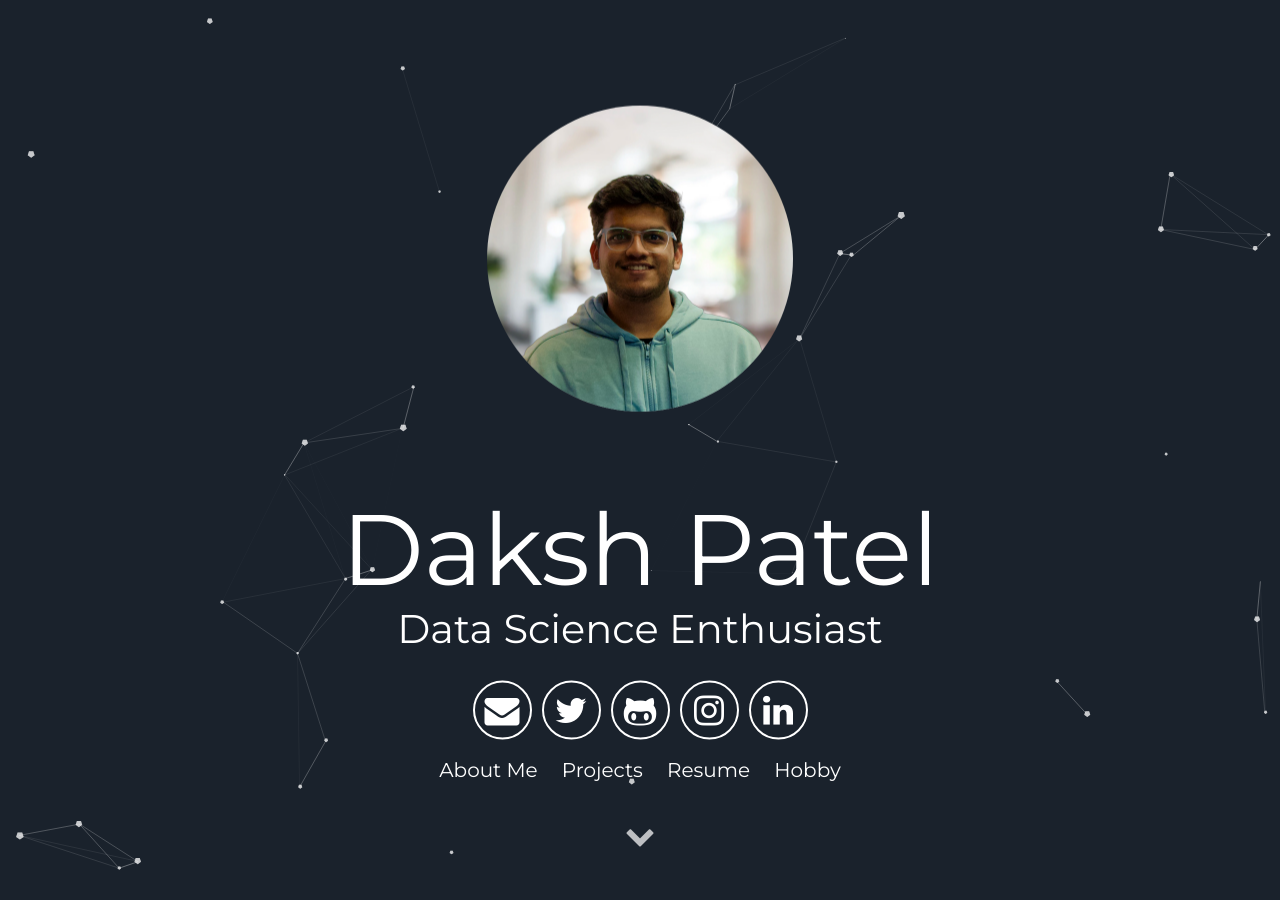
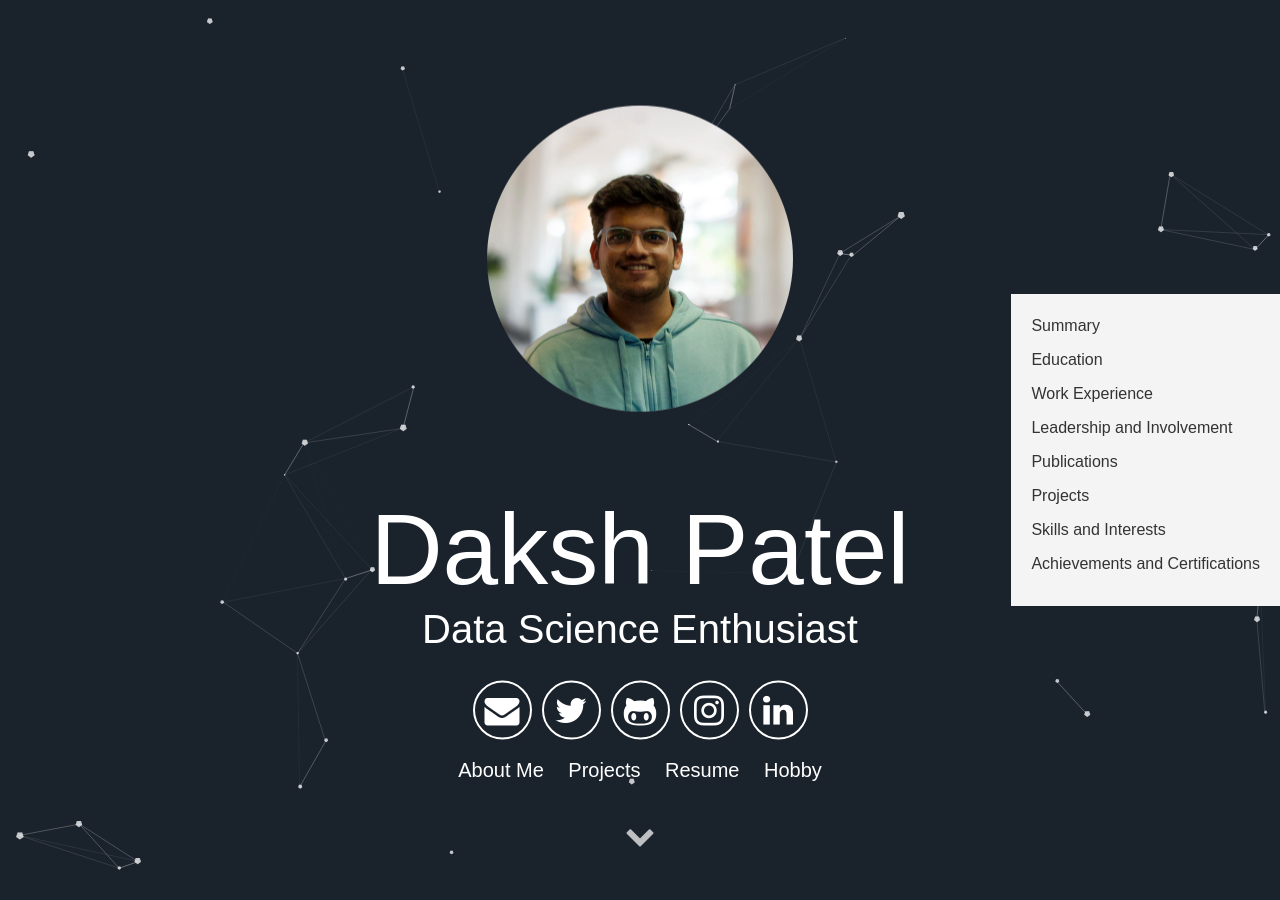
Before and after one commit to helloitsdaksh/portfolio, a Jekyll site: the page built from index.html, in a window 1280 px wide and 900 px high. Built offline with Jekyll 4.4.1, drawn with Linux system fonts in a browser that asks for light colours; some of the changed text lies outside the part shown.

```diff
--- a/_includes/hobby.html
+++ b/_includes/hobby.html
@@ -4,8 +4,8 @@
 
 <div class="user-projects">
   <div id="slider1" class="slider">
-    <div class="slide"><img alt="coder" src="\assets\img\quote.jpg" /></div>
-    <div class="slide"><img alt="mountains" src="\assets\img\mountains.jpg"/></div>
+    <div class="images-left"><img alt="coder" src="\assets\img\quote.jpg" /></div>
+    <div class="images-left"><img alt="mountains" src="\assets\img\mountains.jpg"/></div>
   </div>
   <div class="contents">
     <h3>Predicting Agricultural Yield by Integrating Remote Sensing Data and Machine Learning Technology</h3>
@@ -19,8 +19,8 @@
 
 <div class="user-projects">
   <div id="slider2" class="slider">
-    <div class="slide"><img alt="coder" src="\assets\img\quote.jpg" /></div>
-    <div class="slide"><img alt="mountains" src="\assets\img\mountains.jpg"/></div>
+    <div class="images-left"><img alt="coder" src="\assets\img\quote.jpg" /></div>
+    <div class="images-left"><img alt="mountains" src="\assets\img\mountains.jpg"/></div>
   </div>
   <div class="contents">
     <h3>NN-from-Scratch</h3>
@@ -71,7 +71,4 @@
     display: none;
   }
 
-  .slide img {
-    width: 100%;
-  }
 </style>
--- a/_includes/resume.html
+++ b/_includes/resume.html
@@ -1,168 +1,167 @@
-<div class="user-details">
-    <h1>Daksh Patel</h1>
-    <p>Los Angeles, CA</p>
+<!DOCTYPE html>
+<html lang="en">
+<head>
+<meta charset="UTF-8">
+<meta name="viewport" content="width=device-width, initial-scale=1.0">
+<title>Daksh Patel - Resume</title>
+<style>
+  body {
+    font-family: Arial, sans-serif;
+    margin: 0;
+    padding: 0;
+  }
+
+  /* Sidebar */
+  .sidebar {
+    position: fixed;
+    top: 50%;
+    right: 0;
+    transform: translateY(-50%);
+    background-color: #f4f4f4;
+    padding: 20px;
+    z-index: 999;
+  }
+
+  /* Sidebar links */
+  .sidebar a {
+    display: block;
+    margin-bottom: 10px;
+    text-decoration: none;
+    color: #333;
+    transition: color 0.3s;
+  }
+
+  /* Active link */
+  .sidebar a.active {
+    color: #007bff;
+  }
+
+  /* Content sections */
+  .content {
+    margin-right: 200px; /* Adjust according to sidebar width */
+    padding: 20px;
+  }
+</style>
+</head>
+<body>
+
+<div class="sidebar">
+  <a href="#summary">Summary</a>
+  <a href="#education">Education</a>
+  <a href="#work-experience">Work Experience</a>
+  <a href="#leadership-and-involvement">Leadership and Involvement</a>
+  <a href="#publications">Publications</a>
+  <a href="#projects">Projects</a>
+  <a href="#skills-and-interests">Skills and Interests</a>
+  <a href="#achievements-and-certifications">Achievements and Certifications</a>
 </div>
-<div>
-    <h3 id="education">EDUCATION</h3>
+
+<div class="content">
+
+<div id="summary">
+  <h2>Summary</h2>
+  <p>Accomplished data scientist with a proven track record in machine learning, deep learning, and data analysis. Experienced in developing innovative solutions to complex problems across multiple domains. Seeking opportunities to leverage expertise in impactful projects within a dynamic environment.</p>
+</div>
+
+<div id="education">
+  <h2>Education</h2>
   <p>
-        <strong class=bold> University of Southern California</strong>, <strong>Los Angeles, CA</strong><br>
-        Master of Science in Applied Data Science, Cumulative GPA: 3.65<br>
-        <ul>
-            <li>Relevant Coursework: Foundations of Data Management, Machine Learning for Data Science.</li>
-            <li>Course Producer: DSCI 552 Machine Learning for Data Science'24</li>
-        </ul>
+    <strong>University of Southern California</strong>, Los Angeles, CA<br>
+    Master of Science in Applied Data Science, GPA: 3.65/4.0 (Aug 2023-Present)<br>
+    Relevant Coursework: Data Analysis, Data Visualization, Modeling, Debugging, Probability, Statistics, Statistical Testing, Deep Learning, Fine-tuning.
   </p>
   <p>
-        <strong class=bold> SRM Institute of Science and Technology</strong>, <strong>Chennai, Tamil Nadu</strong><br>
-        Bachelor of Technology in Computer Science, Cumulative GPA: 4.0/4.0<br>
-        <ul>
-            <li>Relevant Coursework: Data Mining and Analysis, Artificial Intelligence, Advanced Programming Practice.</li>
-        </ul>
+    <strong>SRM Institute of Science and Technology</strong>, Chennai, India<br>
+    Bachelor of Technology in Computer Science, GPA: 4.0/4.0 (June 2019-May 2023)<br>
+    Relevant Coursework: Data Mining and Analysis, Artificial Intelligence, Advanced Programming Practice.
   </p>
 </div>
-<div>
-    <h3 id="technical-skills">TECHNICAL SKILLS</h3>
+
+<div id="work-experience">
+  <h2>Work Experience</h2>
   <p>
-        <strong class=bold> Hard Skills:</strong> Data Analysis(Intermediate), Data Visualization(Advanced), Modeling(Advanced), Debugging(Advanced), Probability(Advanced), Statistics(Intermediate), Statistical Testing(Intermediate).
+    <strong>University of Southern California</strong>, Los Angeles, CA<br>
+    Teaching Assistant (Course Producer), Jan 2024-Present<br>
+    - Provided personalized guidance to students, aiding them in understanding and approaching Data Science assignments effectively.<br>
+    - Offered assistance and clarification to students, ensuring their comprehension and success in completing Data Science tasks.
   </p>
   <p>
-        <strong class=bold> Databases:</strong> SQL(PostgreSQL), NoSQL(JSON, XML), Firebase
+    <strong>Keck School of Medicine, USC</strong>, Los Angeles, CA<br>
+    Research Assistant, Nov 2023-Present<br>
+    - Led research endeavors aimed at enhancing medical image classification algorithms, resulting in heightened diagnostic precision.<br>
+    - Applied cutting-edge deep learning methodologies to optimize feature extraction and classification processes, thereby improving interpretability and efficiency of medical imaging systems.<br>
+    - Implemented a novel data preprocessing approach to mitigate imbalance and enhance model robustness during training, leading to superior classification performance and a boosted accuracy by 10%.
   </p>
   <p>
-        <strong class=bold> Tools and Software:</strong> Python, Tensorflow, Numpy, Pandas, Scikit-Learn, Matplotlib, Seaborn, Flask/Django, Statmodels, Git, Hadoop, Postman, Pycharm, Tableau, Dataspell.
+    <strong>Siksti Technologies</strong>, Bengaluru, India<br>
+    Data Scientist/Backend Developer, Jan 2023-Sept 2023<br>
+    - Leveraged data analysis techniques to identify sales trends, enabling data-driven decision-making and contributing to a 10% increase in revenue.<br>
+    - Engineered and implemented innovative backend solutions using Django and PostgreSQL, resulting in an 80% enhancement in efficiency for catalog and inventory upload processes.<br>
+    - Boosted API response time by 66% through the application of performance optimization techniques, significantly improving user experience.
   </p>
 </div>
-<div>
-    <h3 id="work-experience">WORK EXPERIENCE</h3>
+
+<div id="leadership-and-involvement">
+  <h2>Leadership and Involvement</h2>
   <p>
-        <strong class=bold>Keck School of Medicine of the University of Southern California</strong>, Los Angeles, CA<br>
-        <em>Research Assistant</em><br>
-        <em>November 2023 - Present</em>
+    <strong>GRIDS @USC</strong>, Los Angeles, CA<br>
+    Tech Team Board Member, Aug 2023-Present<br>
+    - Demonstrated strong leadership by organizing and leading hackathons, workshops, and team projects, showcasing effective project management skills and fostering a collaborative environment for skill development.<br>
+    - Provided mentorship to junior club members, facilitating their growth in machine learning, data analysis, and programming, while also emphasizing the importance of teamwork and communication.
   </p>
+</div>
+
+<div id="publications">
+  <h2>Publications</h2>
   <ul>
-        <li>Working on Image segmentation for Prostate cancer lesion detection.</li>
-        <li>Utilizing Transfer Learning techniques to enhance the accuracy and efficiency of the segmentation process.</li>
-    </ul>
-    <p>
-        <strong class=bold>Siksti Technologies (Startup)</strong>, Bengaluru, India<br>
-        <em>Lead Backend Developer / Data Science Intern</em><br>
-        <em>January 2023 - August 2023</em>
-    </p>
-    <ul>
-        <li>Spearheaded critical Backend Operations, overseeing the development and maintenance of key systems.</li>
-        <li>Engineered efficient Catalog and Inventory upload scripts, streamlining the process and reducing processing time by 80%.</li>
-        <li>Optimized API response time by 66%, significantly enhancing the overall performance and user experience.</li>
-        <li>Conducted in-depth data analysis for sales trends, enabling data-driven decision-making and driving revenue growth.</li>
-    </ul>
-    <p>
-        <strong class=bold>Sixth Consultancy</strong>, Chennai, India<br>
-        <em>Data Science Intern</em><br>
-        <em>December 2021 - February 2022</em>
-    </p>
-    <ul>
-        <li>Created a Script to handle streaming data of the stock market and reviewed it every minute with a script written in Python.</li>
-        <li>Creating a script that allows storing a particular company's data in the database every minute from the API.</li>
-    </ul>
-    <p>
-        <strong class=bold>Infigon Futures (Startup)</strong>, Mumbai, India<br>
-        <em>Python Developer/ Data Science Team Lead</em><br>
-        <em>June 2021 - November 2021</em>
-    </p>
-    <ul>
-        <li>Managed and Analyzed the workflow of the Python Developer Team on the Projects and led 3 different teams of new interns.</li>
-        <li>Implemented custom Resume-Parser Module using NLP, Data-extracting and even creating resumes using LaTeX using a Python script.</li>
-    </ul>
-    <p>
-        <em>Python Developer Intern</em><br>
-        <em>April 2021 - June 2021</em>
-    </p>
-    <ul>
-        <li>Worked on College Prediction Module, Scraped data for the same of more than 200+ colleges.</li>
-        <li>Created A Welcome Email Module for the new users and a WhatsApp Automator for automating messages.</li>
+    <li>Patel, D., Das, B., & Minu, R. I. (2023). The effects of climate change on crop yield. In Lecture notes in networks and systems (pp. 59–71). DOI: 10.1007/978-981-99-1726-6_6</li>
+    <li>Patel, D., Sinha, A., Bhansali, T., Usha, G., & Velliangiri, S. (2022). Blockchain in food supply chain. Procedia Computer Science, 215, 321–330. DOI: 10.1016/j.procs.2022.12.034</li>
   </ul>
 </div>
-<div>
-    <h3 id="research-projects">PROJECTS</h3>
+
+<div id="projects">
+  <h2>Projects</h2>
   <p>
-        <strong class=bold> Predicting Agricultural Yield by Integrating Remote Sensing Data and Machine Learning Technology</strong>
+    <strong>Research work at Keck School of Medicine</strong>: Cancer Detection in BoneMets using Deep Learning Technologies. Jan 2023-May 2023<br>
+    - Utilized convolutional neural networks (CNNs) to redesign a deep learning model for detecting bone metastases (BoneMets) in cancer patients.<br>
+    - Analyzed medical imaging data to enhance cancer diagnosis and treatment.
   </p>
+  <p>
+    <strong>Restaurant Recommendation System</strong>, Jan 2023-May 2023<br>
+    - Developed a recommendation system using Spark, Python, Hadoop, SQL, and Java.<br>
+    - Extracted and cleaned data from Yelp, then utilized a distributed storage system for data mining and recommendation.
+  </p>
+  <p>
+    <strong>Dual Framework Proficiency Project</strong><br>
+    - Consolidated detailed workflows in TensorFlow and PyTorch for hands-on learning, including implementing machine learning algorithms, model training, evaluation, and deployment pipelines, resulting in proficiency in both libraries' functionality and best practices.
+  </p>
+</div>
+
+<div id="skills-and-interests">
+  <h2>Skills and Interests</h2>
+  <p>
+    <strong>Languages</strong>: Python, R, Java, CPP
+  </p>
+  <p>
+    <strong>Frameworks/Libraries</strong>: TensorFlow, PyTorch, Scikit-learn, XGBoost, CatBoost, Pandas, NumPy, SpaCy, Tesseract, Statsmodels, Matplotlib, Seaborn, Keras, BeautifulSoup, Selenium, Django, Flask
+  </p>
+  <p>
+    <strong>Databases and Cloud</strong>: SQL, PostgreSQL, NoSQL, JSON, XML, Firebase, AWS, Azure
+  </p>
+  <p>
+    <strong>Big Data Tools and Technologies</strong>: Spark, Hadoop, Hive, Tableau, Power BI, Kafka, Apache Airflow, Jenkins, JIRA, Redis, Excel
+  </p>
+</div>
+
+<div id="achievements-and-certifications">
+  <h2>Achievements and Certifications</h2>
   <ul>
-        <li>Developed ML model for Punjab crop yield prediction using 17 years of weather, soil, and NDVI data. Utilizing statistical methods, ML algorithms, and real-world validation.</li>
-        <li>Incorporated findings in research publication, "<a href="https://doi.org/10.1007/978-981-99-1726-6_6">The Effects of Climate Change on Crop Yield</a>" (Patel, Daksh, et al., 2023), to enhance the accuracy of yield predictions.</li>
-    </ul>
-    <p>
-        <strong class=bold> Food-101</strong>
-    </p>
-    <ul>
-        <li>Implemented custom Transfer Learning Model to classify 101 food dishes and also beat the base paper accuracy, which was achieved using Random Forest at about 56%, whereas my model showed an accuracy of 82%.</li>
-    </ul>
-    <p>
-        <strong class=bold> Document-Enhancer</strong>
-    </p>
-    <ul>
-        <li>Document Enhancer is an Application that can detect documents using images and by capturing the image from the user’s mobile camera, followed by taking part in a hackathon as a team, placed among the top 5 teams.</li>
-    </ul>
-    <p>
-        <strong class=bold> Research work: Blockchain-based Food Supply Chain</strong>
-    </p>
-    <ul>
-        <li>Developed a robust framework utilizing blockchain for enhanced transparency, traceability, and trust in the agricultural supply chain.</li>
-        <li>Conducted comprehensive research on blockchain technology's application in the food supply chain, resulting in the publication of "<a href="https://doi.org/10.1016/j.procs.2022.12.034">Blockchain in Food Supply Chain</a>" in Procedia Computer Science (Jan. 2022).</li>
+    <li>Among the Top 5 students in DSCI 552 Machine Learning for Data Science under Prof. Mohammad Reza Rajati.</li>
+    <li>Machine Learning by Stanford University, Coursera, and Deep Learning Specialization by DeepLearning.AI, Coursera.</li>
   </ul>
 </div>
-<div>
-    <h3 id="professional-associations">PROFESSIONAL ASSOCIATIONS</h3>
-    <p>
-        <strong class=bold>Graduates Rising in Information and Data Science (GRIDS) @USC</strong>, Los Angeles, CA<br>
-        <em>Data Science Team Member</em><br>
-        <em>August 2023 - Present</em>
-    </p>
-    <ul>
-        <li>Mentor and guide junior club members on data science projects, providing technical expertise and fostering their skill development in machine learning, data analysis, and programming.</li>
-    </ul>
-    <p>
-    <strong class="bold">ACM-W</strong>, <br>
-    <em>Machine Learning Executive</em> <br>
-    <em>10/2021 - Present</em>
-    </p>
-    <ul>
-        <li>Helping newcomers into the field of Machine Learning as a Mentor.</li>
-        <li>Contributing to the community of ACM-W as a hardworking Machine Learning Executive, working on projects based on ML/DL.</li>
-    </ul>
-    <p>
-    <strong class="bold">Aakash Research Labs</strong>, <br>
-    <em>Machine Learning Head</em> <br>
-    <em>6/2022 - Present</em>
-    <ul>
-        <li>Evaluating and guiding juniors in the team, also making them work on projects.</li>
-        <li>Uplifting the team with new skills and facilitating the learning of new technologies.</li>
-    </ul>
-
-    <em>Deputy Secretary</em> <br>
-    <em>6/2021 - 5/2022</em>
-    <ul>
-        <li>Evaluating and managing the organization, bringing forth an excellent track record towards the organization.</li>
-        <li>Organized event Tekmux for school students of class 12 in the month of August.</li>
-    </ul>
-
-    <em>ML Executive</em> <br>
-    <em>2/2021 - 6/2021</em>
-    <ul>
-        <li>Made my first-ever Deep Learning model of Digit Recognition and deployed it over Heroku using Flask API in an App.</li>
-        <li>Created my own 3 Layered Neural Network from scratch using NumPy only.</li>
-        <li>Working on Healthcare Project with my teammate at Aakash Research Labs.</li>
-    </ul>
-    </p>
-
 
 </div>
-<div>
-    <h3 id="awards-certifications">AWARDS & CERTIFICATIONS</h3>
-    <ul>
-        <li>Machine Learning by Stanford University, Coursera.</li>
-        <li>Deep Learning Specialization (5 Courses) by DeepLearning.AI, Coursera.</li>
-        <li>Among the top 5 teams in AMU, Battlegrounds Hackathon made a Document Enhancer App.</li>
-        <li>Database Foundations by Oracle, 2022.</li>
-        <li>Machine Learning A-ZTM: Hands-On Python & R In Data Science by SuperDataScience, Udemy, 2020.</li>
-    </ul>
-</div>
+
+</body>
+</html>
```
Lines whose indentation alone changed are shown as unchanged.
